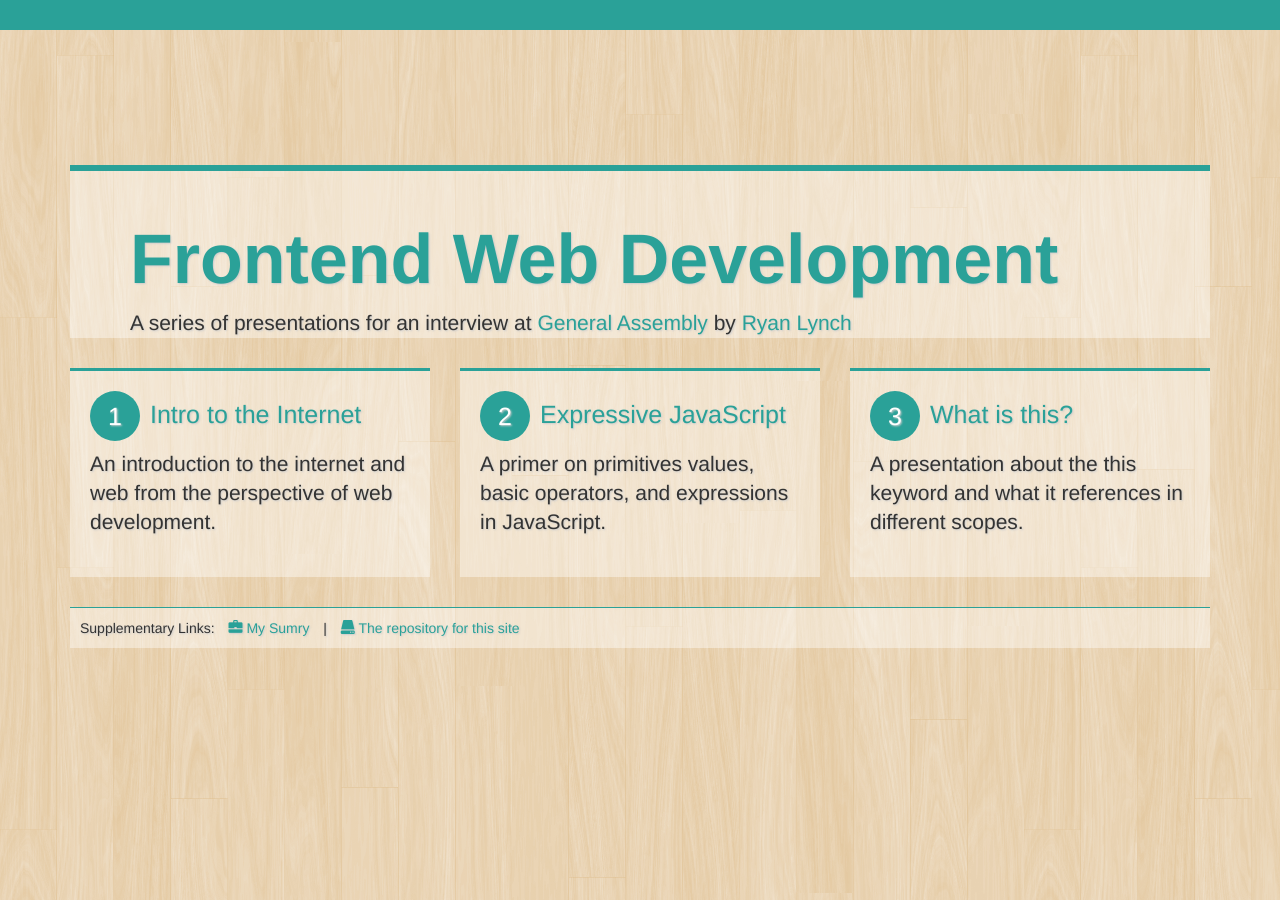
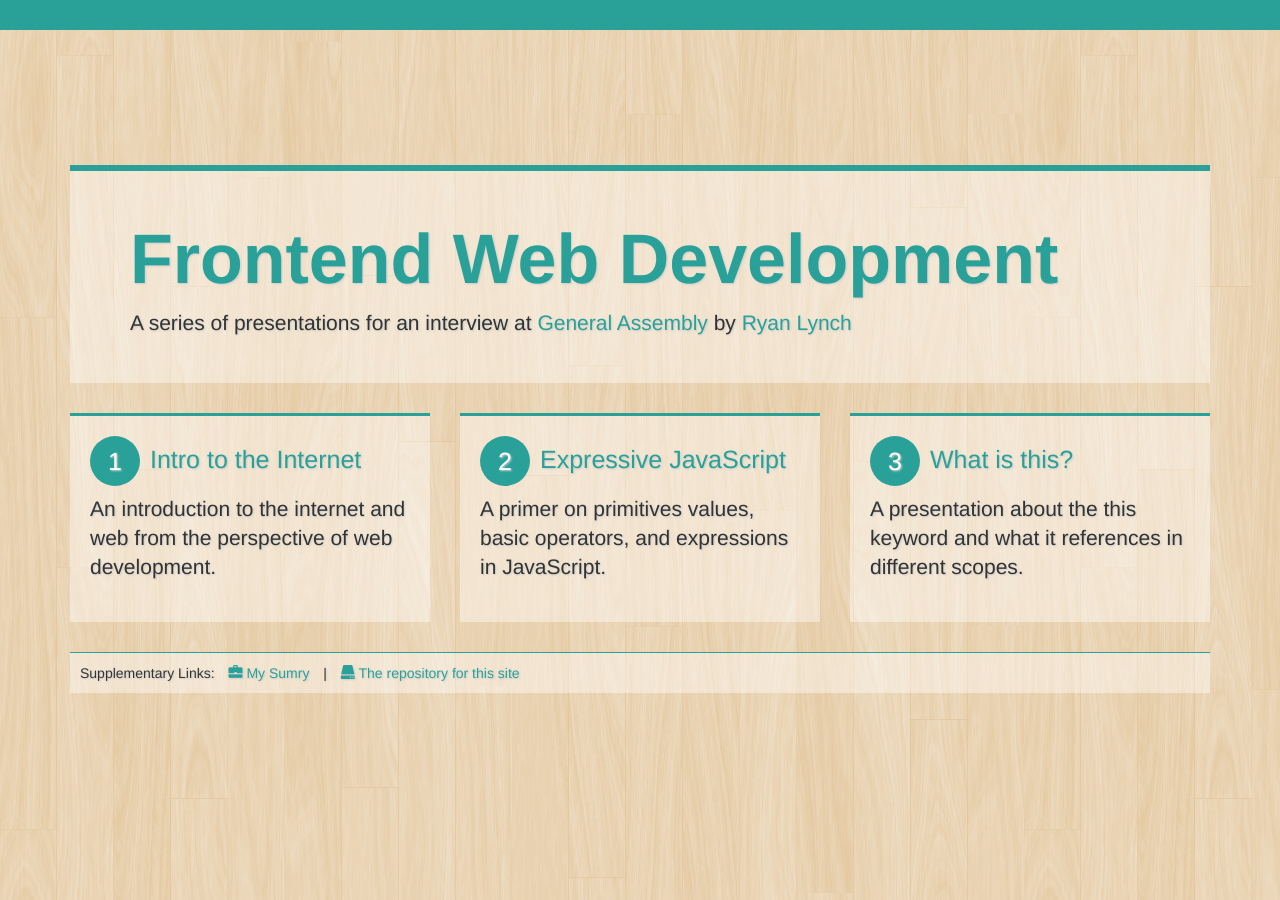
Before and after one commit to shiftyp/ga_interview_presentations, a Jekyll site: the page built from index.html, in a window 1280 px wide. Built offline with Jekyll 4.4.1, drawn with Linux system fonts in a browser that asks for light colours; nearby versions of some CDN libraries.

Commit message:
added padding to jumbotron.

```diff
--- a/css/index.css
+++ b/css/index.css
@@ -28,7 +28,7 @@ a:hover {
 
 .container .jumbotron {
 	border-radius: 0px;
-	padding-bottom: 0px;
+	padding-bottom: 30px;
 	padding-top: 30px;
 	border-top: 6px solid #2aa198;
 }
```
